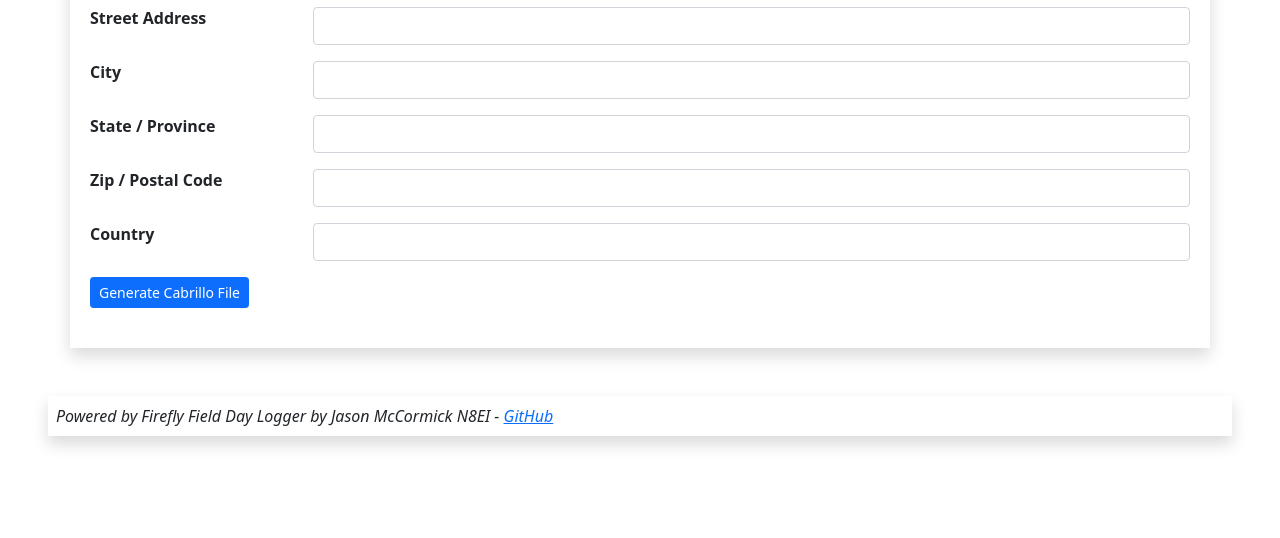
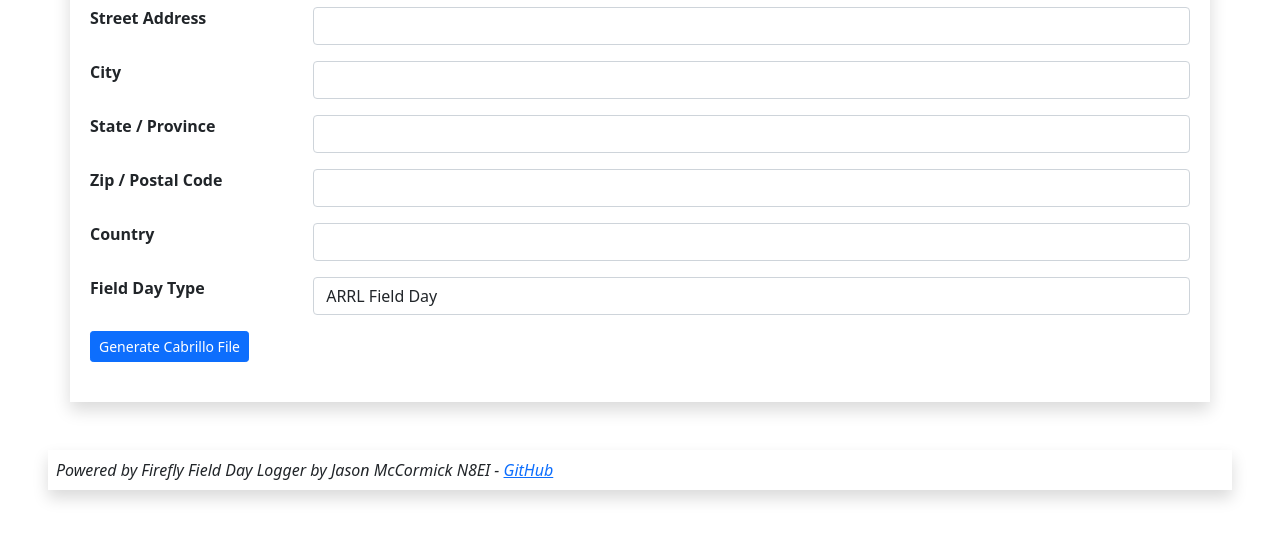
Before and after one commit to jxmx/firefly-logger, a PHP site: page /cabrillo.html in a window 1280 px wide. Shown: the part 564-1102 px from the top of the page. Before the commit the page ends 1011 px from the top, so only its background shows below. Run offline with PHP 8.4, Linux system fonts and the light colour scheme.

Commit message:
support WFD contest (#15), fix time field length bug (#16)

```diff
--- a/cabrillo.html
+++ b/cabrillo.html
@@ -137,6 +137,16 @@
 							<td class="align-top">
 								<input type="text" size=20 name="cabcountry" id="cabcountry" class="form-control" autocomplete="off" autocapitalize="on">
 							</td>
+						</tr><tr>
+							<td class="align-top">
+								<b>Field Day Type</b>
+							</td>
+							<td class="align-top">
+								<select size=1 name="cabcontest" id="cabcontest" class="form-control">
+									<option value="ARRL-FD" selected>ARRL Field Day</option>
+									<option value="WFD">Winter Field Day</option>
+								</select>
+							</td>
 						</tr>
 						<tr>
 						<td colspan="2">
--- a/cabrillo.php
+++ b/cabrillo.php
@@ -32,7 +32,7 @@ $band = array(
 include("api/db.php");
 
 print "START-OF-LOG: 3.0\n";
-print "CONTEST: ARRL-FD\n";
+printf("CONTEST: %s\n", $cab['cabcontest']);
 printf("CLUB: %s\n", $cab['cabclub']);
 printf("CALLSIGN: %s\n", $cab['cabcall']);
 printf("LOCATION: %s\n", $cab['cabsection']);
@@ -71,7 +71,7 @@ if($res = $db->query($qry)){
 			$band[strtoupper($row['band'])],
 			$m,
 			strtoupper($dt[0]),
-			preg_replace('/:/', '', $dt[1]),
+			substr(preg_replace('/:/', '', $dt[1]),0,4),
 			strtoupper($row['station']),
 			$cab['cabtransmitter']. strtoupper($cab['cabstation']),
 			strtoupper($cab['cabsection']),
```
